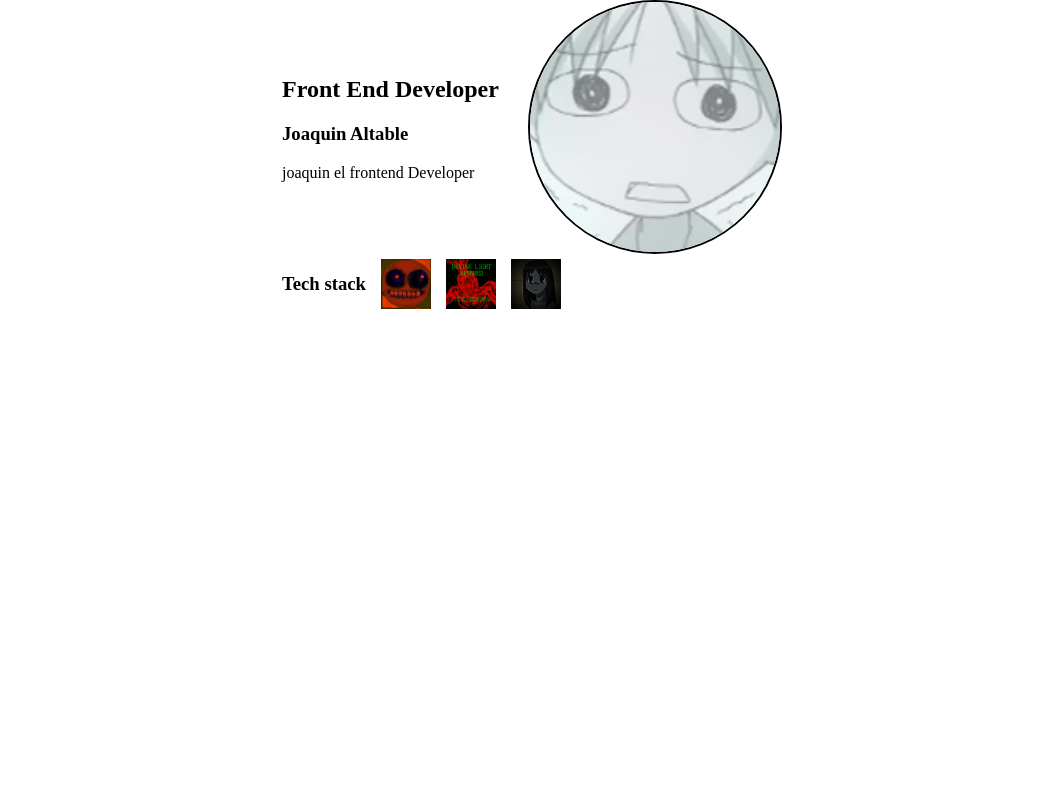
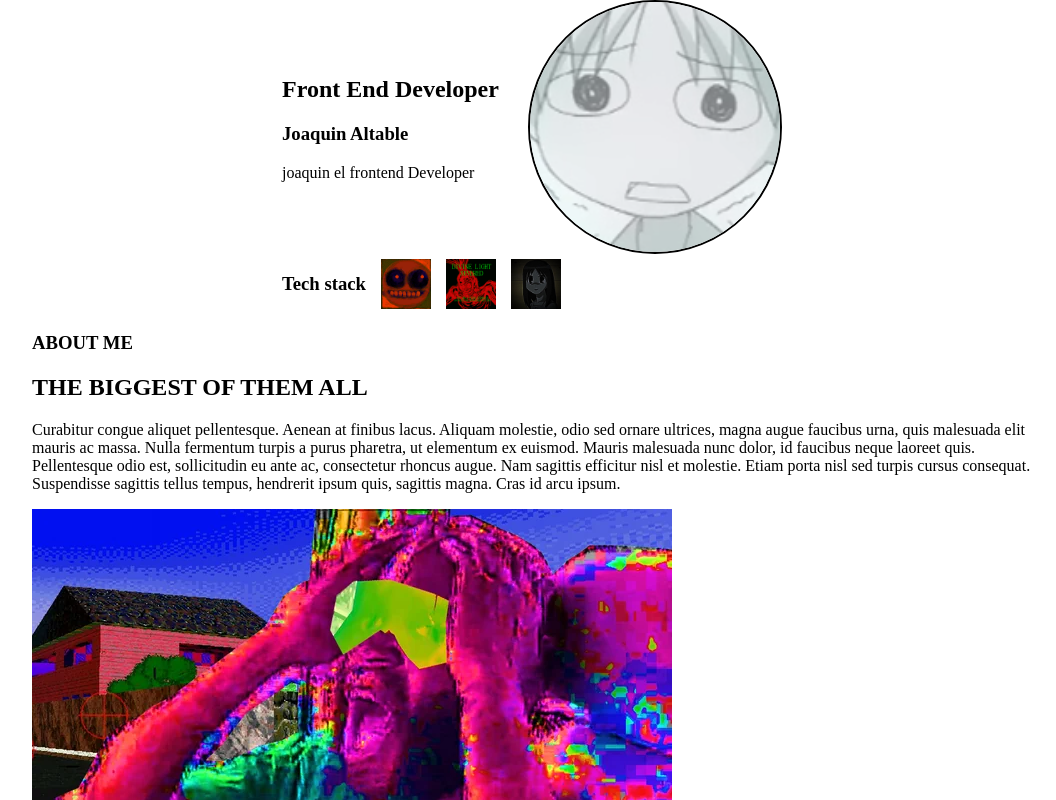
Before and after one commit to Joable/portfolio-vite, a React (Vite) app: page / in a window 1280 px wide. Shown: the top 800 px of the page, without its empty margins (108-1164 px from the left). Built offline with nearby package versions, Linux system fonts and the light colour scheme.

Commit message:
added the html tags for 'About' component

```diff
--- a/src/App.jsx
+++ b/src/App.jsx
@@ -1,5 +1,6 @@
 import './App.css';
 
+import About from './Components/About/About';
 import Profile from './Components/Profile/Profile';
 
 function App() {
@@ -7,6 +8,8 @@ function App() {
   return (
     <div className='center'>
       <Profile/>
+
+      <About/>
     </ div>
   )
 }
--- a/src/Components/About/About.jsx
+++ b/src/Components/About/About.jsx
@@ -2,7 +2,24 @@ import styles from './About.module.css';
 
 export default function About(){
     return(
-        <>
-        </>
+        <section>
+            <div className={styles.aboutText}>
+                <h3>ABOUT ME</h3>
+                <h2>THE BIGGEST OF THEM ALL</h2>
+
+                <p>
+                    Curabitur congue aliquet pellentesque. Aenean at finibus lacus. Aliquam molestie,
+                    odio sed ornare ultrices, magna augue faucibus urna, quis malesuada elit mauris ac massa.
+                    Nulla fermentum turpis a purus pharetra, ut elementum ex euismod. Mauris malesuada nunc dolor,
+                    id faucibus neque laoreet quis. Pellentesque odio est, sollicitudin eu ante ac, consectetur rhoncus augue.
+                    Nam sagittis efficitur nisl et molestie. Etiam porta nisl sed turpis cursus consequat.
+                    Suspendisse sagittis tellus tempus, hendrerit ipsum quis, sagittis magna. Cras id arcu ipsum.
+                </p>
+            </div>
+
+            <div className={styles.aboutImage}>
+                <img src="../../img/whenithits.jpg" alt="About" />
+            </div>
+        </section>
     );
 }
```
Also changed, not shown: public/img/whenithits.jpg (added), src/img/whenithits.jpg (added).
